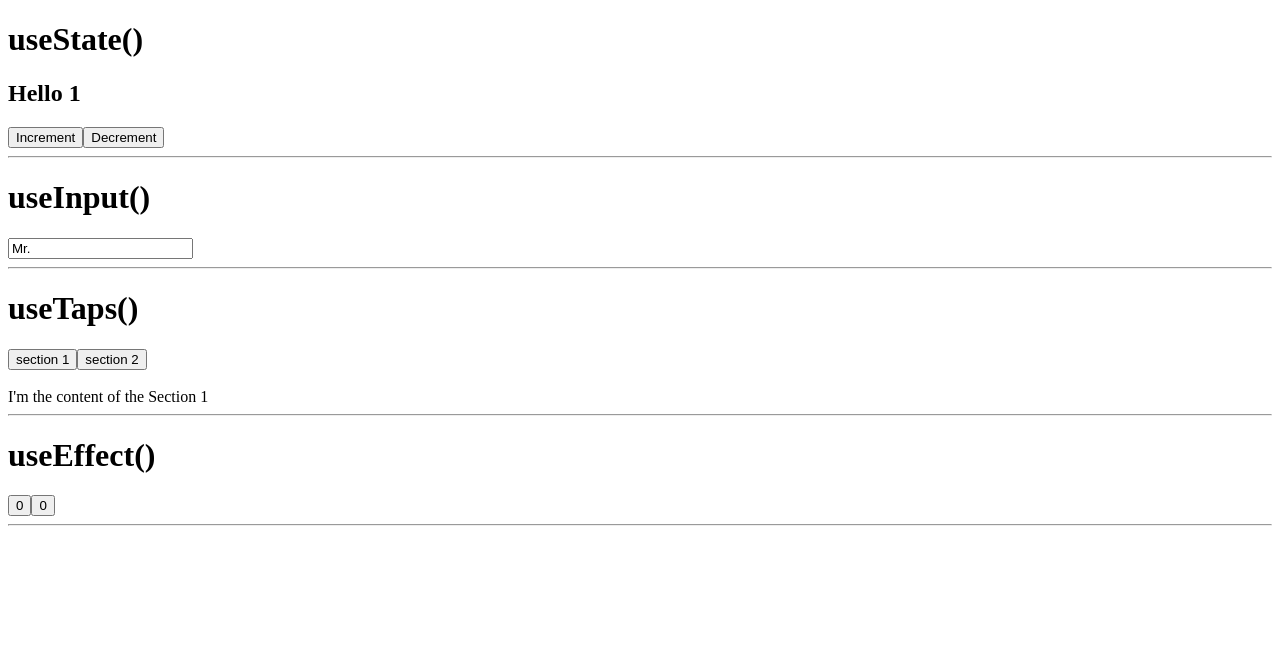
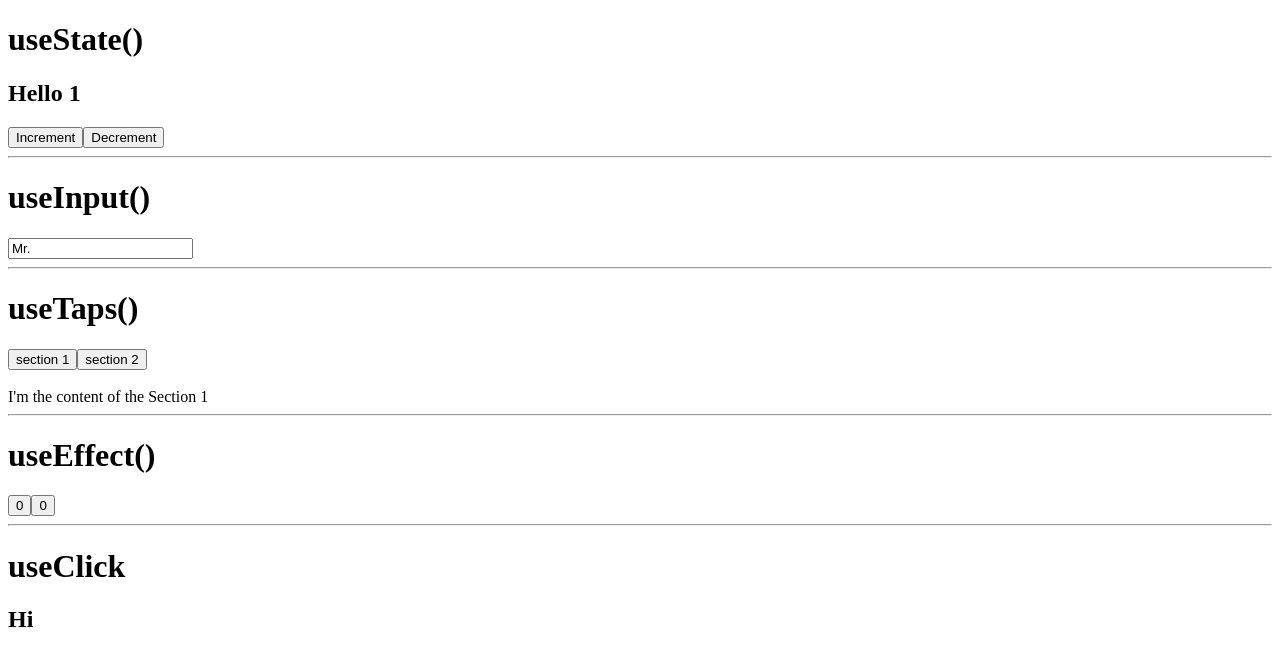
Before and after one commit to Apsalus/React-Hooks, a React (Create React App) app in the folder react-hooks/: page / in a window 1280 px wide. Shown: the top 666 px of the page. Built offline with nearby package versions, Linux system fonts and the light colour scheme.

Commit message:
useClick

```diff
--- a/react-hooks/src/App.js
+++ b/react-hooks/src/App.js
@@ -1,4 +1,4 @@
-import { useEffect, useState } from 'react';
+import { useEffect, useState,useRef } from 'react';
 import { useInput } from './useInput';
 
 const content = [
@@ -33,6 +33,22 @@
   return setTitle;
 }
 
+const useClick = (onClick) => {
+  const ref = useRef();
+  useEffect(() => {
+    const element = ref.current;
+    if(element) {
+      element.addEventListener("click", onClick);
+    }
+    return () =>  {
+      if(element){
+        element.removeEventListener("click", onClick);
+      }
+    };
+  }, [onClick]);
+  return ref.current;
+}
+
 const App = () => {
   //useState()
   const [item, setItem] = useState(1);
@@ -52,6 +68,9 @@
   //useTitle()
   const titleUpdater = useTitle("Loadding...");
   setTimeout(() => titleUpdater("Home"), 5000);
+  //useClick()
+  const sayHi = () => console.log("say hi");
+  const title = useClick(sayHi);
   return (
     <div className="App">
       <h1>useState()</h1>
@@ -77,8 +96,8 @@
       <button onClick={() => setNumber(number + 1)}>{number}</button>
       <button onClick={() => setAnumber(aNumber + 1)}>{aNumber}</button>
       <hr></hr>
-
-
+      <h1>useClick</h1>
+      <h2 ref={title}>Hi</h2>
     </div>
   );
 }
```
